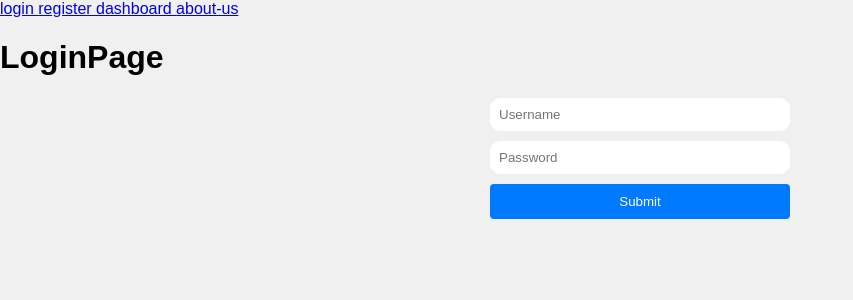
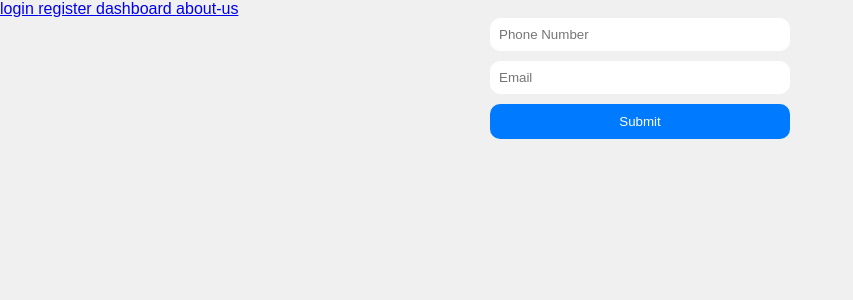
Before and after one commit to devlifeX/frontend-test, a React (Create React App) app: page /login in a window 1280 px wide. Shown: the top 300 px of the page, without its empty margins (0-853 px from the left). Built offline with nearby package versions, Linux system fonts and the light colour scheme.

Commit message:
add register and login page

```diff
--- /dev/null
+++ b/src/components/button/button.tsx
@@ -0,0 +1,35 @@
+import React from "react";
+import { css } from "@emotion/css";
+
+const buttonStyles = css`
+  background-color: #007bff;
+  color: #fff;
+  padding: 10px;
+  border: none;
+  border-radius: var(--border-radius);
+  cursor: pointer;
+
+  &:hover {
+    background-color: #0056b3;
+  }
+`;
+
+interface ButtonProps {
+  label: string;
+  onClick: () => void;
+  disabled?: boolean;
+}
+
+const Button: React.FC<ButtonProps> = ({
+  label,
+  onClick,
+  disabled = false,
+}) => {
+  return (
+    <button onClick={onClick} disabled={disabled} className={buttonStyles}>
+      {label}
+    </button>
+  );
+};
+
+export default Button;
--- a/src/components/form/form.tsx
+++ b/src/components/form/form.tsx
@@ -1,6 +1,7 @@
 import React, { useState } from "react";
 import { css } from "@emotion/css";
 import Input from "../input/input";
+import Button from "../button/button";
 
 const formStyles = css`
   display: flex;
@@ -9,66 +10,15 @@ const formStyles = css`
   margin: 0 auto;
 `;
 
-const buttonStyles = css`
-  background-color: #007bff;
-  color: #fff;
-  padding: 10px;
-  border: none;
-  border-radius: 4px;
-  cursor: pointer;
-
-  &:hover {
-    background-color: #0056b3;
-  }
-`;
-
 interface FormProps {
-  onSubmit: (data: FormData) => void;
+  handleSubmit: (data: any) => void;
+  children: React.ReactNode;
 }
 
-interface FormData {
-  username: string;
-  password: string;
-}
-
-const Form: React.FC<FormProps> = ({ onSubmit }) => {
-  const [formData, setFormData] = useState<FormData>({
-    username: "",
-    password: "",
-  });
-
-  const handleChange = (e: React.ChangeEvent<HTMLInputElement>) => {
-    const { name, value } = e.target;
-    setFormData((prevData) => ({
-      ...prevData,
-      [name]: value,
-    }));
-  };
-
-  const handleSubmit = (e: React.FormEvent<HTMLFormElement>) => {
-    e.preventDefault();
-    onSubmit(formData);
-  };
-
+const Form: React.FC<FormProps> = ({ handleSubmit, children }) => {
   return (
     <form className={formStyles} onSubmit={handleSubmit}>
-      <Input
-        type="text"
-        value={formData.username}
-        name="username"
-        placeholder="Username"
-        onChange={handleChange}
-      />
-      <Input
-        type="password"
-        value={formData.password}
-        name="password"
-        placeholder="Password"
-        onChange={handleChange}
-      />
-      <button type="submit" className={buttonStyles}>
-        Submit
-      </button>
+      {children}
     </form>
   );
 };
--- a/src/context/authContext.tsx
+++ b/src/context/authContext.tsx
@@ -1,15 +1,23 @@
 import React, { createContext, useContext, useState } from "react";
 
 type ContextType = {
-  user: { username: string };
+  user: UserData;
   login: Function;
   logout: Function;
+  register: Function;
+};
+
+type UserData = {
+  email?: string;
+  phoneNumber?: string;
+  password?: string;
 };
 
 const AuthContext = createContext<ContextType>({
-  user: { username: "" },
+  user: { email: "", phoneNumber: "", password: "" },
   login: () => {},
   logout: () => {},
+  register: () => {},
 });
 
 export const AuthProvider = ({
@@ -17,18 +25,26 @@ export const AuthProvider = ({
 }: {
   children: React.ReactElement;
 }) => {
-  const [user, setUser] = useState({ username: "" });
+  const [user, setUser] = useState<UserData>({
+    email: "",
+    phoneNumber: "",
+    password: "",
+  });
 
-  const login = (userData: { username: string }) => {
+  const login = (userData: UserData) => {
+    setUser(userData);
+  };
+
+  const register = (userData: UserData) => {
     setUser(userData);
   };
 
   const logout = () => {
-    setUser({ username: "" });
+    setUser({ email: "" });
   };
 
   return (
-    <AuthContext.Provider value={{ user, login, logout }}>
+    <AuthContext.Provider value={{ user, login, logout, register }}>
       {children}
     </AuthContext.Provider>
   );
--- a/src/pages/dashboard.tsx
+++ b/src/pages/dashboard.tsx
@@ -6,7 +6,7 @@ const DashboardPage: React.FC = () => {
   return (
     <div>
       <h1>Hello world!</h1>
-      <p>you logged in as {user.username}</p>
+      <p>you logged in as {user.email}</p>
     </div>
   );
 };
--- a/src/pages/login.tsx
+++ b/src/pages/login.tsx
@@ -1,22 +1,55 @@
-import React from "react";
+import React, { useState } from "react";
+import Input from "../components/input/input";
+import Button from "../components/button/button";
+import Form from "../components/form/form";
+import { useNavigate } from "react-router-dom";
 import { useAuth } from "../context/authContext";
-import { useNavigate } from "react-router-dom";
-import Form from "../components/form/form";
+
+interface FormData {
+  phoneNumber: string;
+  email: string;
+}
 
 const LoginPage: React.FC = () => {
+  const navigate = useNavigate();
   const { login } = useAuth();
-  const navigate = useNavigate();
+  const [formData, setFormData] = useState<FormData>({
+    phoneNumber: "",
+    email: "",
+  });
+
+  const handleChange = (e: React.ChangeEvent<HTMLInputElement>) => {
+    const { name, value } = e.target;
+    setFormData((prevData) => ({
+      ...prevData,
+      [name]: value,
+    }));
+  };
+
+  const handleSubmit = (e: React.FormEvent<HTMLFormElement>) => {
+    e.preventDefault();
+    login(formData);
+    navigate("/dashboard");
+  };
 
   return (
-    <div>
-      <h1>LoginPage</h1>
-      <Form
-        onSubmit={(data) => {
-          login(data);
-          navigate("/dashboard");
-        }}
+    <Form handleSubmit={handleSubmit}>
+      <Input
+        type="text"
+        value={formData.phoneNumber}
+        name="phoneNumber"
+        placeholder="Phone Number"
+        onChange={handleChange}
       />
-    </div>
+      <Input
+        type="text"
+        value={formData.email}
+        name="email"
+        placeholder="Email"
+        onChange={handleChange}
+      />
+      <Button label="Submit" onClick={() => {}}></Button>
+    </Form>
   );
 };
 
--- a/src/pages/register.tsx
+++ b/src/pages/register.tsx
@@ -1,11 +1,63 @@
-import React from "react";
+import React, { useState } from "react";
+import Input from "../components/input/input";
+import Button from "../components/button/button";
+import Form from "../components/form/form";
+import { useAuth } from "../context/authContext";
+import { useNavigate } from "react-router-dom";
+
+interface FormData {
+  email: string;
+  phoneNumber: string;
+  password: string;
+}
 
 const RegisterPage: React.FC = () => {
+  const navigate = useNavigate();
+  const { register } = useAuth();
+  const [formData, setFormData] = useState<FormData>({
+    email: "",
+    phoneNumber: "",
+    password: "",
+  });
+
+  const handleChange = (e: React.ChangeEvent<HTMLInputElement>) => {
+    const { name, value } = e.target;
+    setFormData((prevData) => ({
+      ...prevData,
+      [name]: value,
+    }));
+  };
+
+  const handleSubmit = (e: React.FormEvent<HTMLFormElement>) => {
+    e.preventDefault();
+    navigate("/login");
+  };
+
   return (
-    <div>
-      <h1>RegisterPage</h1>
-
-    </div>
+    <Form handleSubmit={handleSubmit}>
+      <Input
+        type="text"
+        value={formData.email}
+        name="email"
+        placeholder="Email"
+        onChange={handleChange}
+      />
+      <Input
+        type="text"
+        value={formData.phoneNumber}
+        name="phoneNumber"
+        placeholder="Phone number"
+        onChange={handleChange}
+      />
+      <Input
+        type="text"
+        value={formData.password}
+        name="password"
+        placeholder="Password"
+        onChange={handleChange}
+      />
+      <Button label="Submit" onClick={() => register(formData)}></Button>
+    </Form>
   );
 };
 
--- a/src/routes/protectedRoute.tsx
+++ b/src/routes/protectedRoute.tsx
@@ -7,7 +7,7 @@ const ProtectedRoute = ({ children }: { children: React.ReactElement }) => {
   const location = useLocation();
   const { user } = useAuth();
 
-  if (!user.username) {
+  if (!user.email) {
     return <Navigate to="/login" replace state={{ from: location }} />;
   }
 
```
